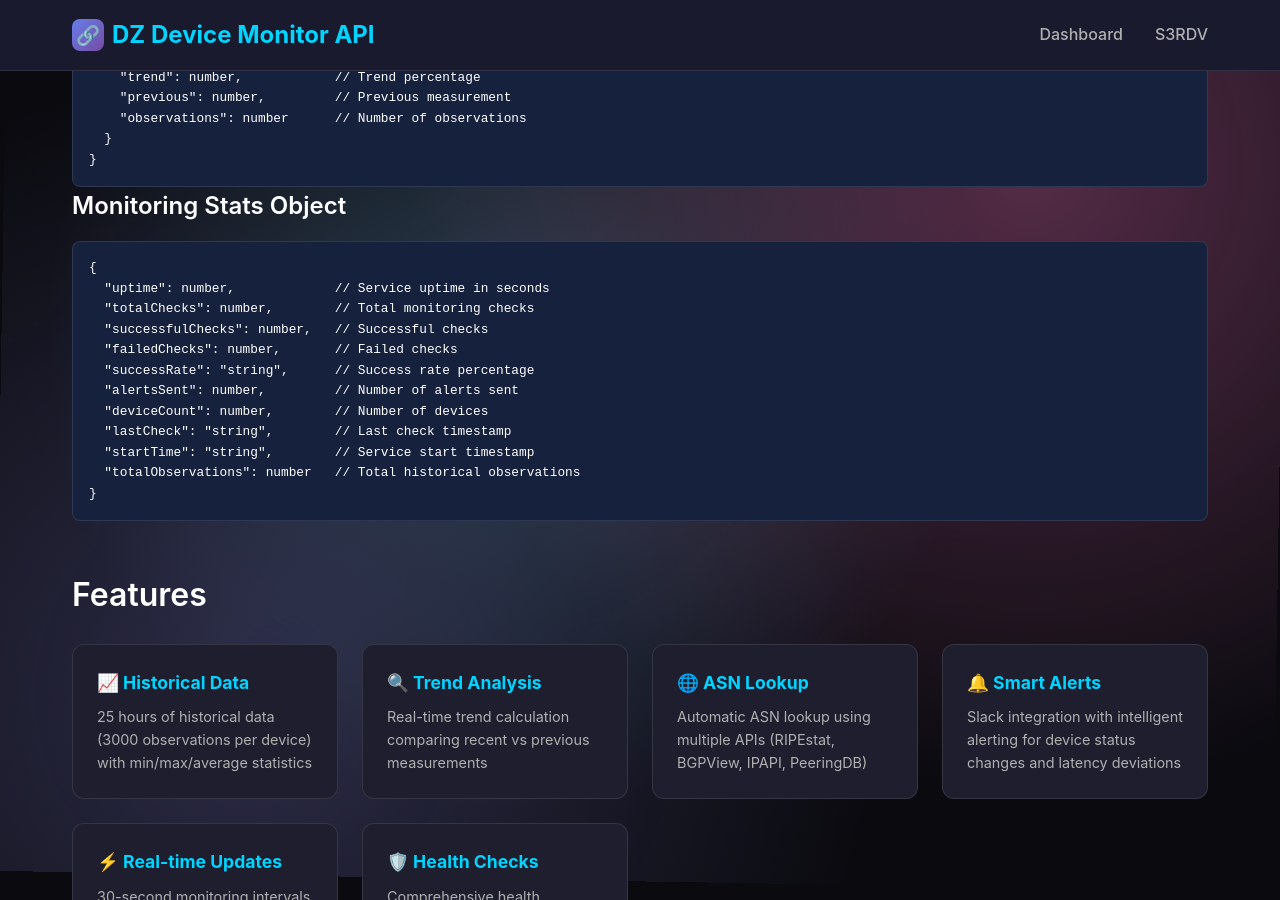
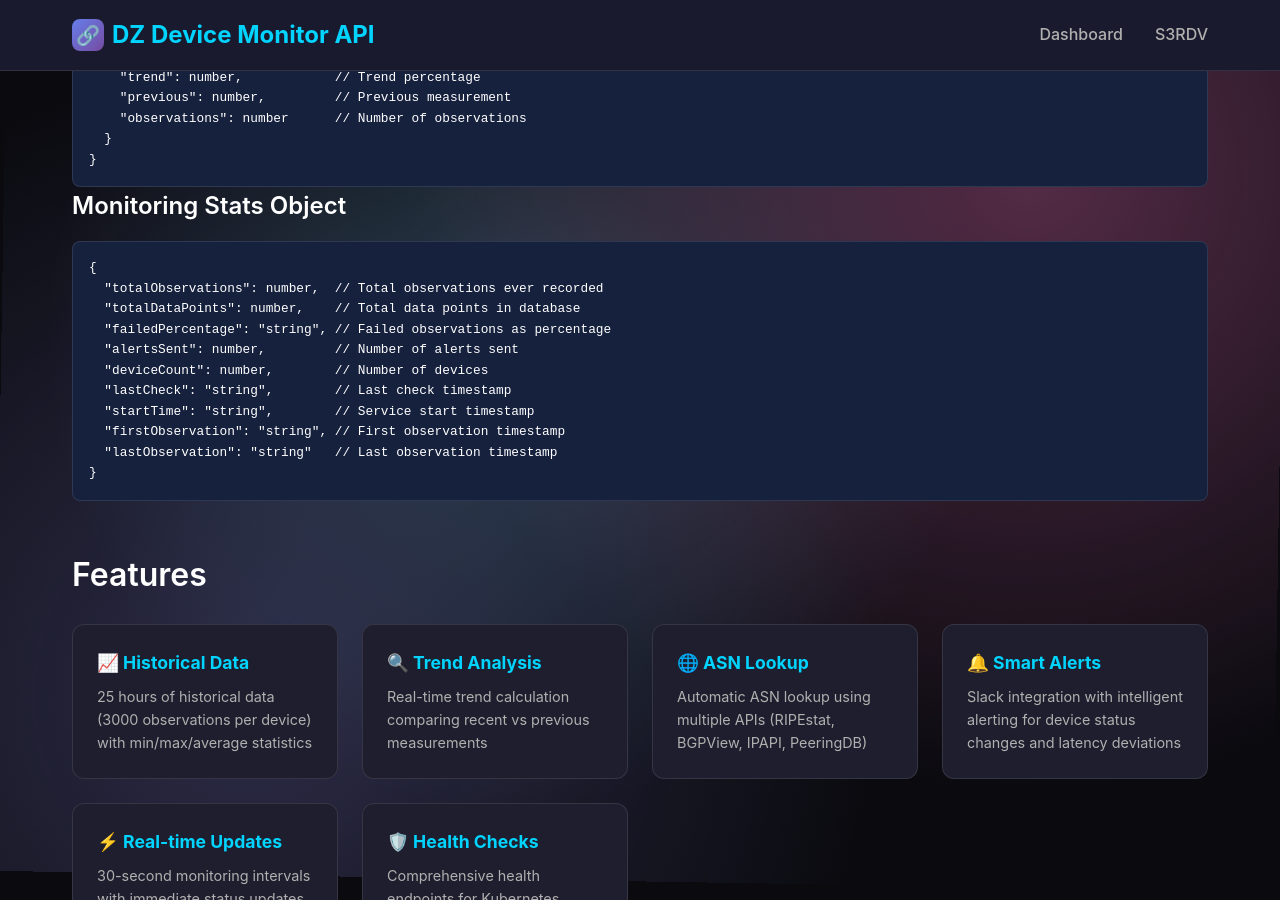
Before and after one commit to T3chie-404/s3rdv_website, a Jekyll site: the page api-docs.html, which Jekyll copies as it is, in a window 1280 px wide and 900 px high, scrolled down 2775 px. Built offline with Jekyll 4.4.1, drawn with Linux system fonts in a browser that asks for light colours; some of the changed text lies outside the part shown.

Commit message:
Update dashboard to display persistent monitoring statistics v1.0.36
- Replaced uptime, success rate, total checks with persistent metrics
- Updated updateDashboard() to display totalObservations, totalDataPoints, failedPercentage
- Updated API documentation to reflect new data structure
- Added AI_BOT_LOG entry documenting persistent statistics implementation
- Statistics now show total observations, data points, and failed percentage
- All metrics persist across service restarts

```diff
--- a/api-docs.html
+++ b/api-docs.html
@@ -557,16 +557,15 @@
                     <div class="response-example">{
   "success": true,
   "data": {
-    "uptime": 86400,
-    "totalChecks": 2880,
-    "successfulChecks": 2875,
-    "failedChecks": 5,
-    "successRate": "99.83",
+    "totalObservations": 120000,
+    "totalDataPoints": 120000,
+    "failedPercentage": "0.5",
     "alertsSent": 12,
     "deviceCount": 20,
     "lastCheck": "2025-07-26T16:58:24.123Z",
     "startTime": "2025-07-26T00:00:00.000Z",
-    "totalObservations": 60000
+    "firstObservation": "2025-07-26T00:00:00.000Z",
+    "lastObservation": "2025-07-26T16:58:24.123Z"
   },
   "timestamp": "2025-07-26T16:58:24.123Z"
 }</div>
@@ -603,16 +602,15 @@
 
             <h3>Monitoring Stats Object</h3>
             <div class="response-example">{
-  "uptime": number,             // Service uptime in seconds
-  "totalChecks": number,        // Total monitoring checks
-  "successfulChecks": number,   // Successful checks
-  "failedChecks": number,       // Failed checks
-  "successRate": "string",      // Success rate percentage
+  "totalObservations": number,  // Total observations ever recorded
+  "totalDataPoints": number,    // Total data points in database
+  "failedPercentage": "string", // Failed observations as percentage
   "alertsSent": number,         // Number of alerts sent
   "deviceCount": number,        // Number of devices
   "lastCheck": "string",        // Last check timestamp
   "startTime": "string",        // Service start timestamp
-  "totalObservations": number   // Total historical observations
+  "firstObservation": "string", // First observation timestamp
+  "lastObservation": "string"   // Last observation timestamp
 }</div>
         </div>
 
```
Also changed, not shown: AI_BOT_LOG.md (+39 -0 lines), dzd_monitor.html (+12 -25 lines).
